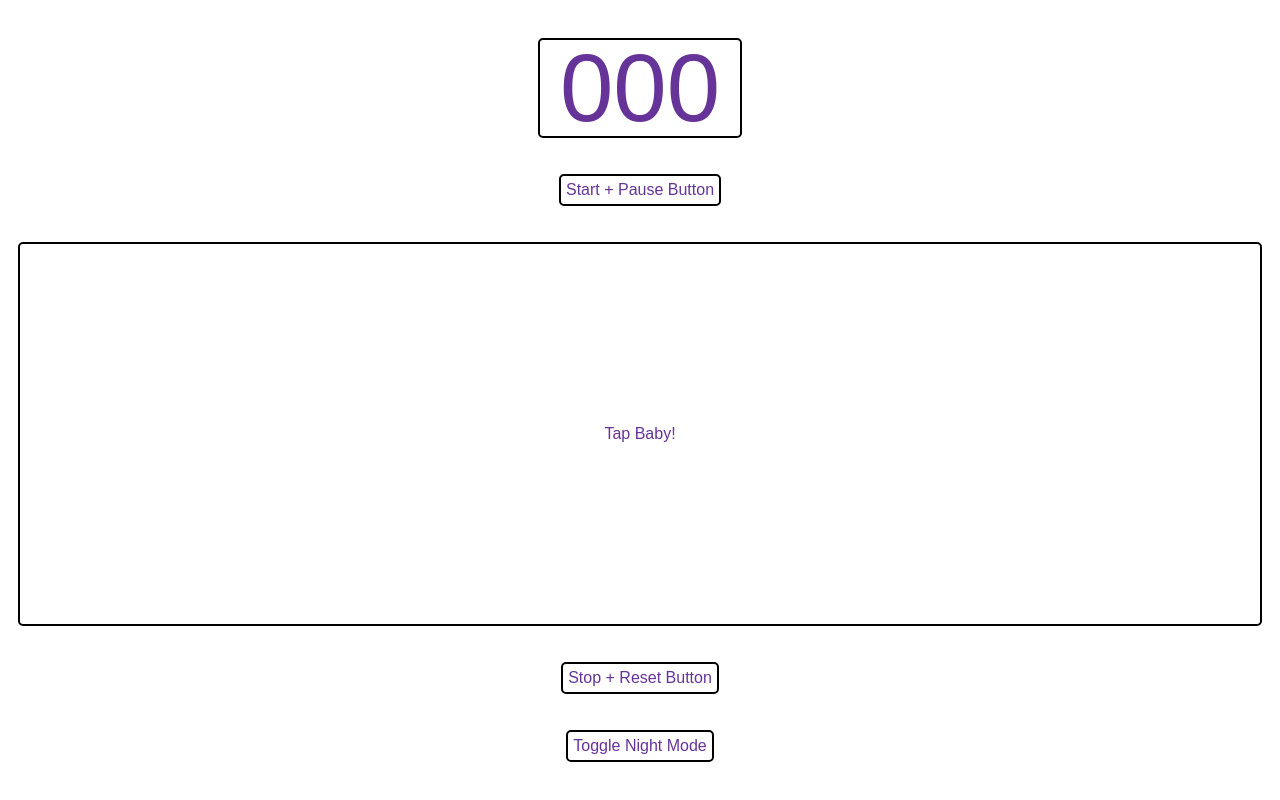
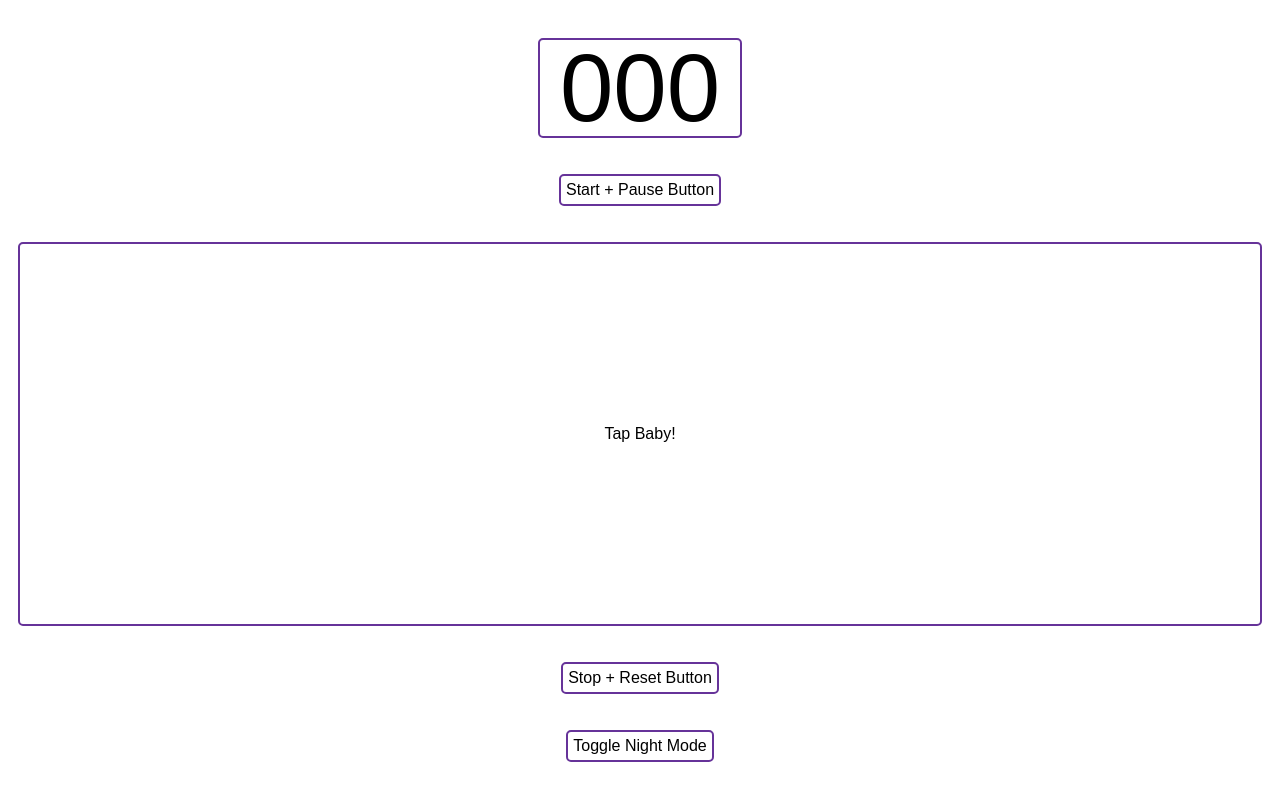
Before and after one commit to mmmende2/bpm-counter, a React (Create React App) app: page / in a window 1280 px wide. Built offline with nearby package versions, Linux system fonts and the light colour scheme.

Commit message:
save rest

```diff
--- a/src/CounterDisplayButton.js
+++ b/src/CounterDisplayButton.js
@@ -28,9 +28,9 @@ const printBPM = (bpm) => {
 
 // Limit the character count, the parent box will always take whatever you gives it and size it b
 const CounterDisplayButton = (props) => {
-  const { bpm } = props;
+  const { bpm, nightActive } = props;
   return (
-    <SbpmDisplay onClick={() => {}} onKeyPress={() => {}} role="button">{printBPM(bpm)}</SbpmDisplay>
+    <SbpmDisplay nightActive={nightActive} onClick={() => {}} onKeyPress={() => {}} role="button">{printBPM(bpm)}</SbpmDisplay>
   );
 }
 
--- a/src/style.js
+++ b/src/style.js
@@ -10,7 +10,9 @@ export const GlobalStyle = createGlobalStyle`
   body {
     font-size: 16px;
     font-family: sans-serif;
-    color: rebeccapurple !important;
+    color: ${props => props.nightActive ? 'black' : 'rebeccapurple'};
+    background-color: ${props => props.nightActive ? 'black' : 'white'};
+
   }
   #root {
     height: 100vh;
@@ -40,6 +42,8 @@ export const Sbutton = styled('div')`
   justify-content: center;
   padding: 5px;
   cursor: pointer;
+  border-color: ${props => props.nightActive ? 'aqua' : 'rebeccapurple'};
+  color: ${props => props.nightActive ? 'yellow' : 'black'};
 `;
 
 export const SbpmDisplay = styled('div')`
@@ -52,17 +56,21 @@ export const SbpmDisplay = styled('div')`
   justify-content: center;
   padding: 0px ${dPad};
   user-select: none;
+  border-color: ${props => props.nightActive ? 'fuchsia' : 'rebeccapurple'};
+  color: ${props => props.nightActive ? 'fuchsia' : 'black'};
 `;
 
 export const StapButton = styled('div')`
   border-radius: 5px;
   height: 50%;
   width: 100%;
-  border: 2px solid black;
+  border: 2px solid;
   display: flex;
   justify-content: center;
   align-items: center;
   cursor: pointer;
+  border-color: ${props => props.nightActive ? 'aqua' : 'rebeccapurple'};
+  color: ${props => props.nightActive ? 'yellow' : 'black'};
 `;
 
 export const Stext = styled('div')`
```
